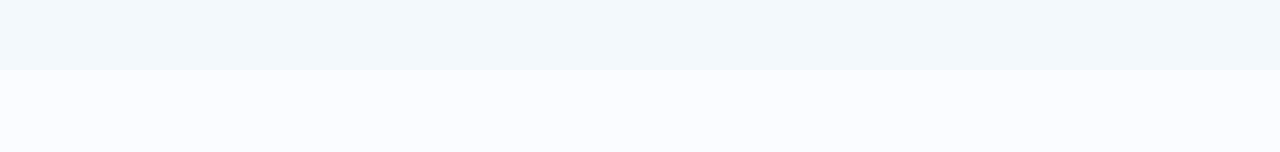
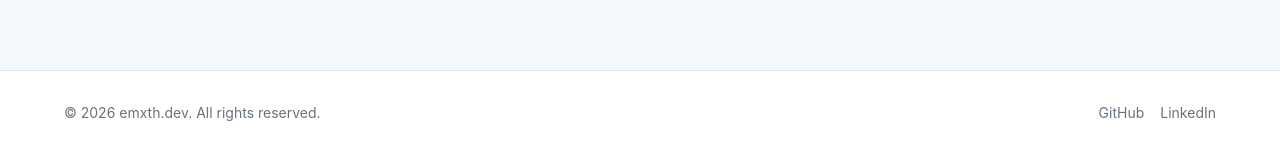
Before and after one commit to emxth/portfolio, a React (Vite) app in the folder client/: page / in a window 1280 px wide. Shown: the part 2233-2385 px from the top of the page. Before the commit the page ends 2303 px from the top, so only its background shows below. Built offline with nearby package versions, Linux system fonts and the light colour scheme; no server answers.

Commit message:
Add footer

```diff
--- /dev/null
+++ b/client/src/components/Footer.jsx
@@ -0,0 +1,17 @@
+export default function Footer() {
+  return (
+    <footer className="border-t border-border bg-card py-8 px-4">
+      <div className="max-w-6xl mx-auto flex flex-col md:flex-row items-center justify-between gap-4 text-sm text-muted-foreground">
+        <p>© {new Date().getFullYear()} emxth.dev. All rights reserved.</p>
+        <div className="flex gap-4">
+          <a href="https://github.com/emxth" target="_blank" rel="noreferrer" className="hover:text-primary transition-colors">
+            GitHub
+          </a>
+          <a href="https://linkedin.com" target="_blank" rel="noreferrer" className="hover:text-primary transition-colors">
+            LinkedIn
+          </a>
+        </div>
+      </div>
+    </footer>
+  );
+}
--- a/client/src/components/sections/HeroSection.jsx
+++ b/client/src/components/sections/HeroSection.jsx
@@ -40,7 +40,7 @@ export default function HeroSection() {
           {profile?.intro || "Loading..."}
         </motion.p>
         <motion.button initial={{ opacity: 0 }} animate={{ opacity: 1 }} transition={{ delay: 1.2 }} onClick={scrollToAbout}
-          className="mt-10 inline-flex items-center gap-2 px-6 py-3 rounded-full border-2 border-primary-foreground/30 text-primary-foreground hover:bg-primary-foreground/10 transition-colors font-medium">
+          className="mt-10 inline-flex items-center gap-2 px-6 py-3 rounded-full border-2 border-primary-foreground/30 text-primary-foreground hover:bg-primary-foreground/10 transition-colors font-medium cursor-pointer">
           Explore <ArrowDown className="h-4 w-4 animate-bounce" />
         </motion.button>
       </div>
--- a/client/src/main.jsx
+++ b/client/src/main.jsx
@@ -3,11 +3,13 @@ import ReactDOM from "react-dom/client";
 import App from "./App";
 import { AuthProvider } from "./auth/AuthContext";
 import "./index.css";
+import Footer from "./components/Footer";
 
 ReactDOM.createRoot(document.getElementById("root")).render(
   <React.StrictMode>
     <AuthProvider>
       <App />
     </AuthProvider>
+    <Footer />
   </React.StrictMode>
 );
```
